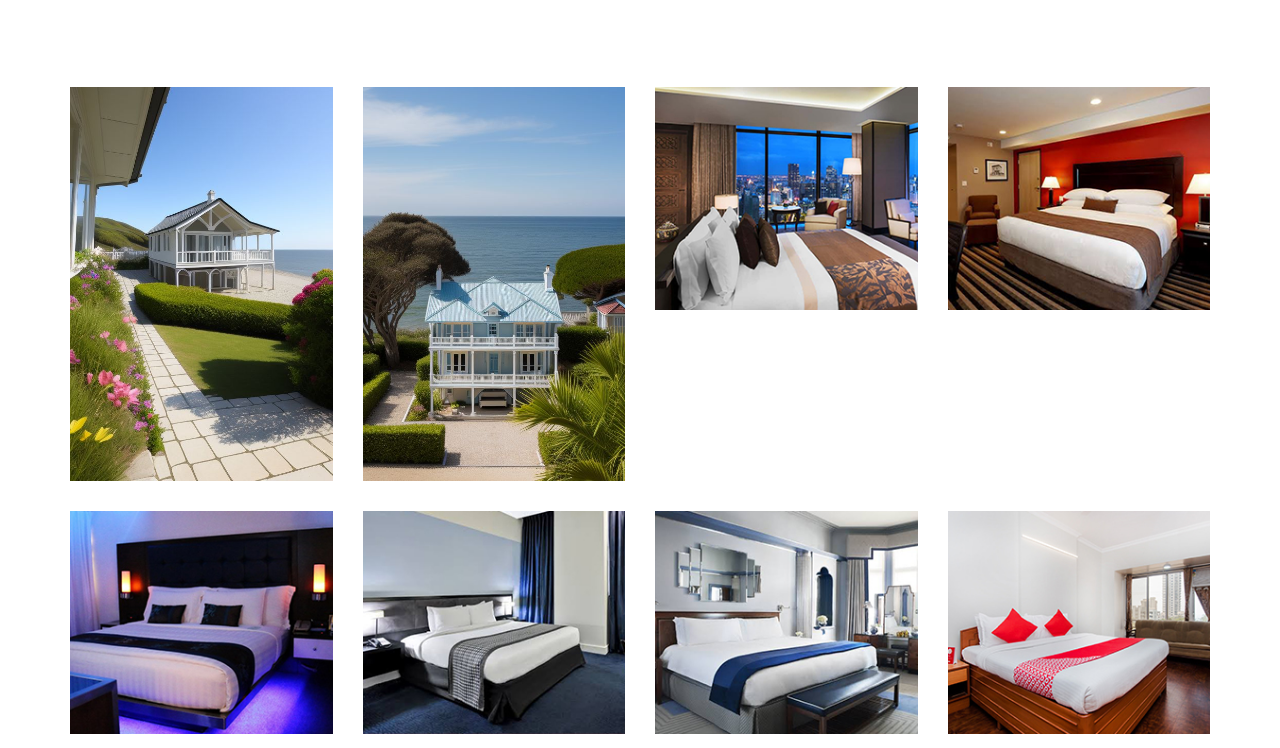
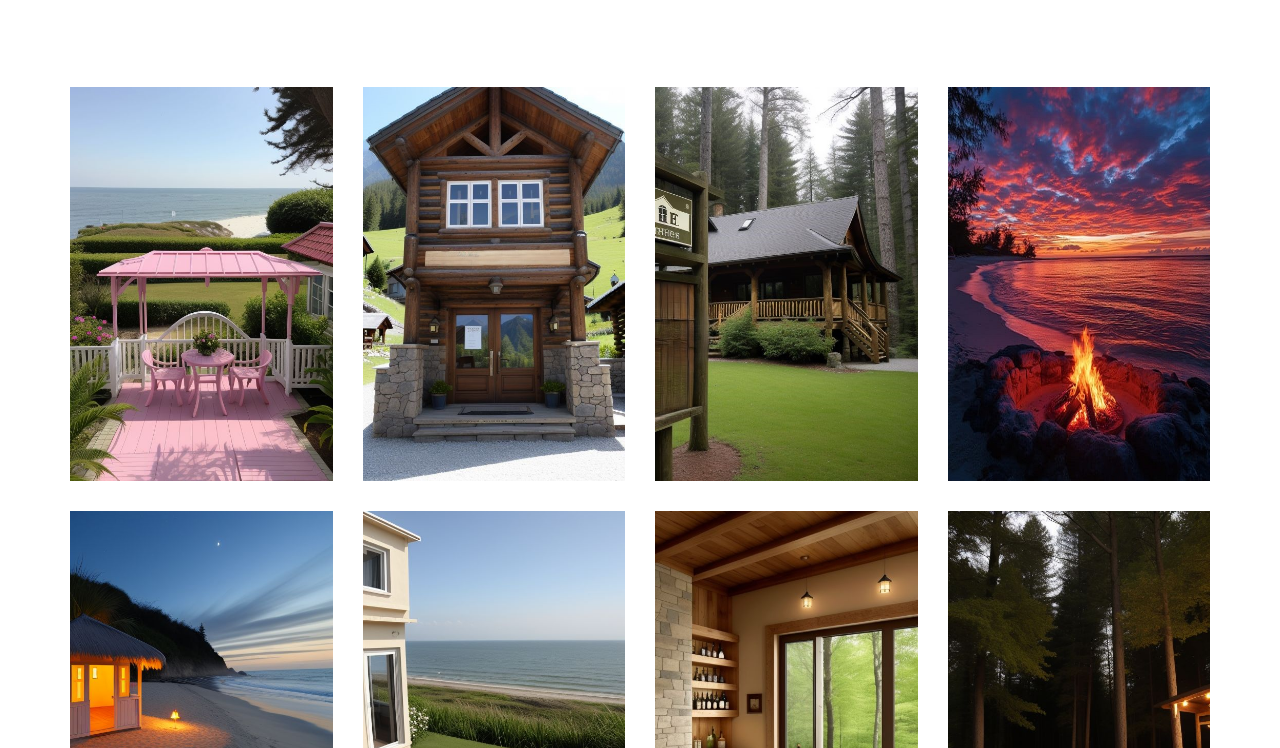
Before and after one commit to Barski89/YayStay, a plain HTML site: page gallery.html in a window 1280 px wide. Shown: the part 204-952 px from the top of the page. Drawn offline with nearby package versions, Linux system fonts and the light colour scheme; a web font is replaced by a local one.

Commit message:
Add files via upload

```diff
--- a/gallery.html
+++ b/gallery.html
@@ -101,42 +101,42 @@
             <div class="row">
                <div class="col-md-3 col-sm-6">
                   <div class="gallery_img">
-                     <figure><img src="images/MORESTAQ1.jpeg" alt="#"/></figure>
+                     <figure><img src="images/galeriq 1.jpeg" alt="#"/></figure>
                   </div>
                </div>
                <div class="col-md-3 col-sm-6">
                   <div class="gallery_img">
-                     <figure><img src="images/MORESTAQ2.jpeg" alt="#"/></figure>
+                     <figure><img src="images/galeriq 2.jpeg" alt="#"/></figure>
                   </div>
                </div>
                <div class="col-md-3 col-sm-6">
                   <div class="gallery_img">
-                     <figure><img src="images/gallery3.jpg" alt="#"/></figure>
+                     <figure><img src="images/galeriq 3.jpeg" alt="#"/></figure>
                   </div>
                </div>
                <div class="col-md-3 col-sm-6">
                   <div class="gallery_img">
-                     <figure><img src="images/gallery4.jpg" alt="#"/></figure>
+                     <figure><img src="images/galeriq 4.jpg" alt="#"/></figure>
                   </div>
                </div>
                <div class="col-md-3 col-sm-6">
                   <div class="gallery_img">
-                     <figure><img src="images/gallery5.jpg" alt="#"/></figure>
+                     <figure><img src="images/galeriq 5.jpeg" alt="#"/></figure>
                   </div>
                </div>
                <div class="col-md-3 col-sm-6">
                   <div class="gallery_img">
-                     <figure><img src="images/gallery6.jpg" alt="#"/></figure>
+                     <figure><img src="images/galeriq 6.jpg" alt="#"/></figure>
                   </div>
                </div>
                <div class="col-md-3 col-sm-6">
                   <div class="gallery_img">
-                     <figure><img src="images/gallery7.jpg" alt="#"/></figure>
+                     <figure><img src="images/galeriq 7.jpeg" alt="#"/></figure>
                   </div>
                </div>
                <div class="col-md-3 col-sm-6">
                   <div class="gallery_img">
-                     <figure><img src="images/gallery8.jpg" alt="#"/></figure>
+                     <figure><img src="images/galeriq 8.jpg" alt="#"/></figure>
                   </div>
                </div>
             </div>
```
Also changed, not shown: about.html (+1 -1 lines), index.html (+4 -6 lines).
